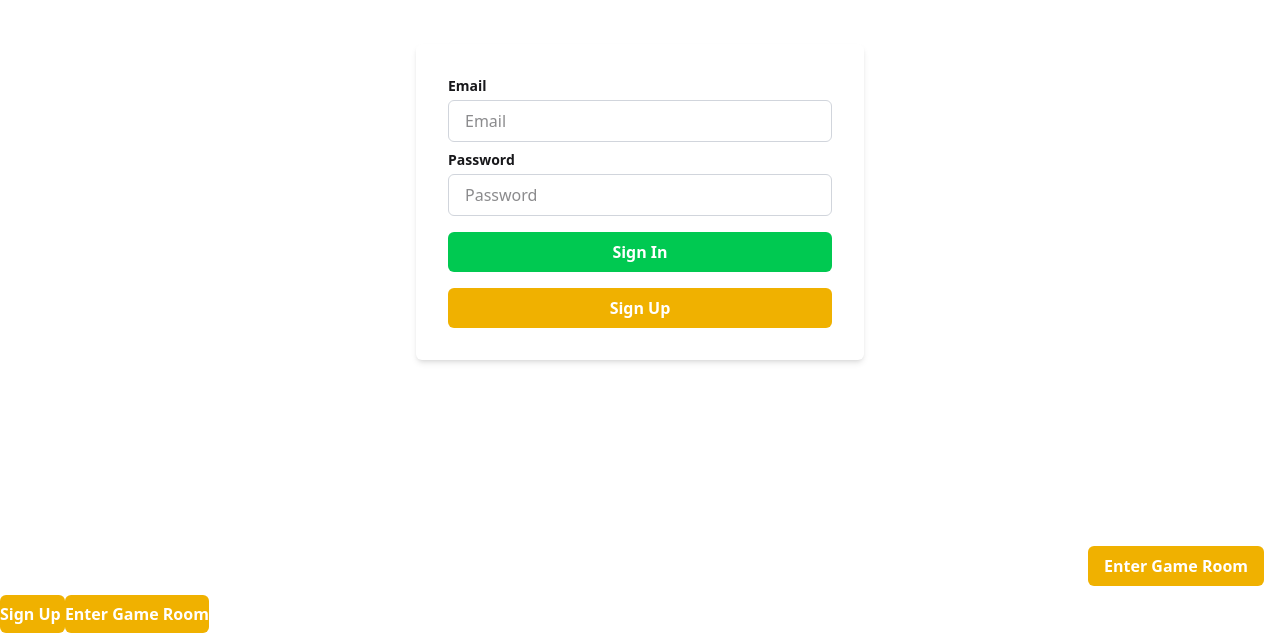
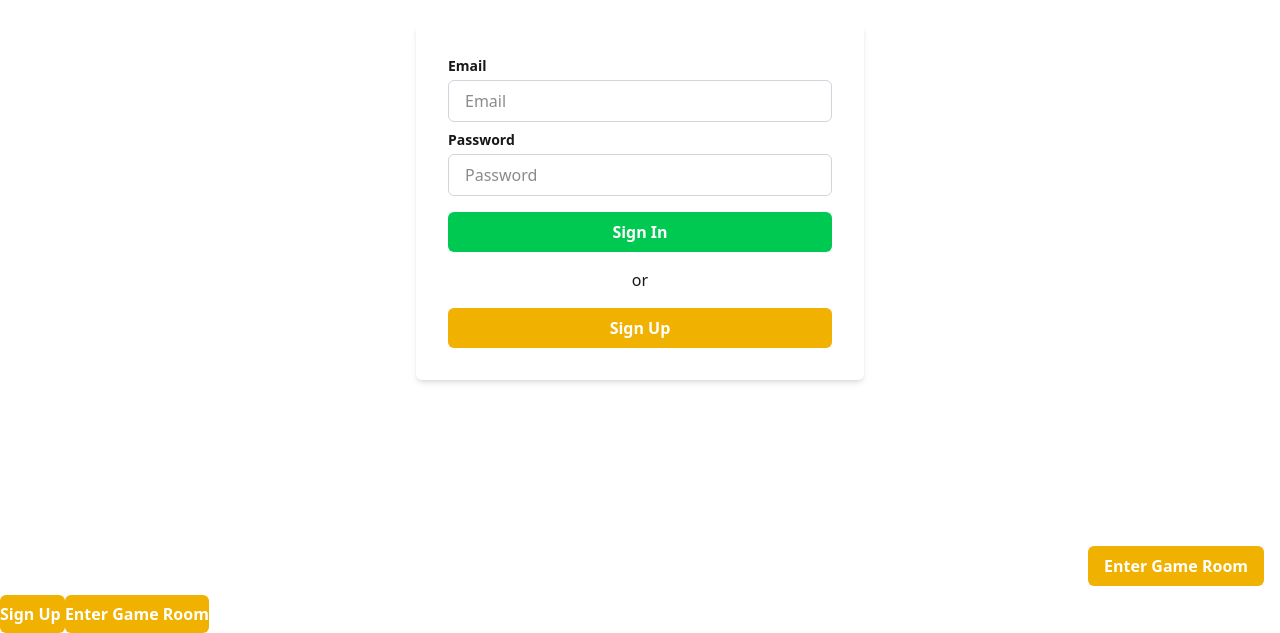
Before and after one commit to staten-island-tech/supabase-project-laiths-lucky-lounge-and-co, a Vue app in the folder app/: page / in a window 1280 px wide. Shown: the part 198-831 px from the top of the page. Built offline with nearby package versions, Linux system fonts and the light colour scheme.

Commit message:
hstrhrthshr

```diff
--- a/app/src/components/SignIn.vue
+++ b/app/src/components/SignIn.vue
@@ -36,6 +36,7 @@
         </button>
         <p v-if="error" class="text-red-500 text-sm">{{ error }}</p>
       </form>
+      <p class="text-center">or</p>
       <RouterLink
         to="/signup"
         class="block mt-4 bg-yellow-500 hover:bg-yellow-600 text-center text-white font-semibold py-2 rounded-md transition"
```
Also changed, not shown: 1 other file (tests, documents, lock files or other folders).
